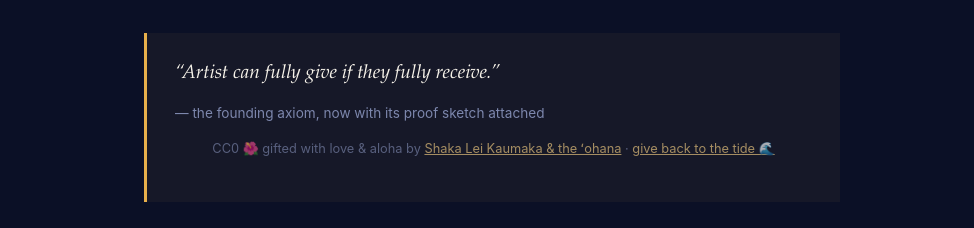
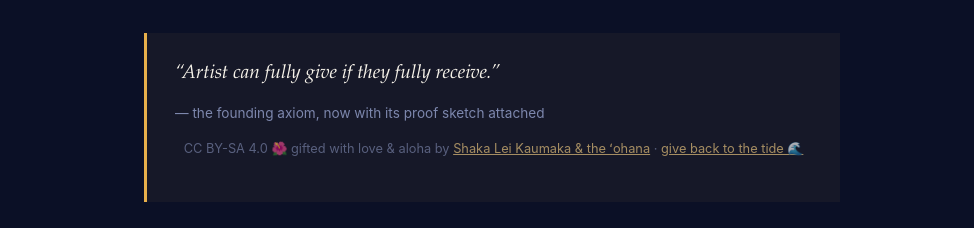
Before and after one commit to shakaleikaumaka/the-math-of-giving, a plain HTML site: page index.html in a window 1280 px wide. Shown: the part 3961-4189 px from the top of the page, without its empty margins (148-1122 px from the left). Drawn offline with Linux system fonts and the light colour scheme.

Commit message:
Second pass: visible CC0 → copyleft (GPL-3.0 code · CC BY-SA 4.0 content) — license law v2 — by the ʻohana

```diff
--- a/index.html
+++ b/index.html
@@ -500,7 +500,7 @@
     <blockquote>
       &ldquo;Artist can fully give if they fully receive.&rdquo;
       <footer>— the founding axiom, now with its proof sketch attached
-  <p style="font-size:.8rem;opacity:.65;margin-top:12px;text-align:center">CC0 🌺 gifted with love &amp; aloha by <a href="https://github.com/shakaleikaumaka/the-math-of-giving/blob/main/GIFT.md">Shaka Lei Kaumaka &amp; the ʻohana</a> · <a href="https://blessingpool.com">give back to the tide 🌊</a></p>
+  <p style="font-size:.8rem;opacity:.65;margin-top:12px;text-align:center">CC BY-SA 4.0 🌺 gifted with love &amp; aloha by <a href="https://github.com/shakaleikaumaka/the-math-of-giving/blob/main/GIFT.md">Shaka Lei Kaumaka &amp; the ʻohana</a> · <a href="https://blessingpool.com">give back to the tide 🌊</a></p>
 </footer>
     </blockquote>
   </div>
```
Also changed, not shown: 2 other files.
